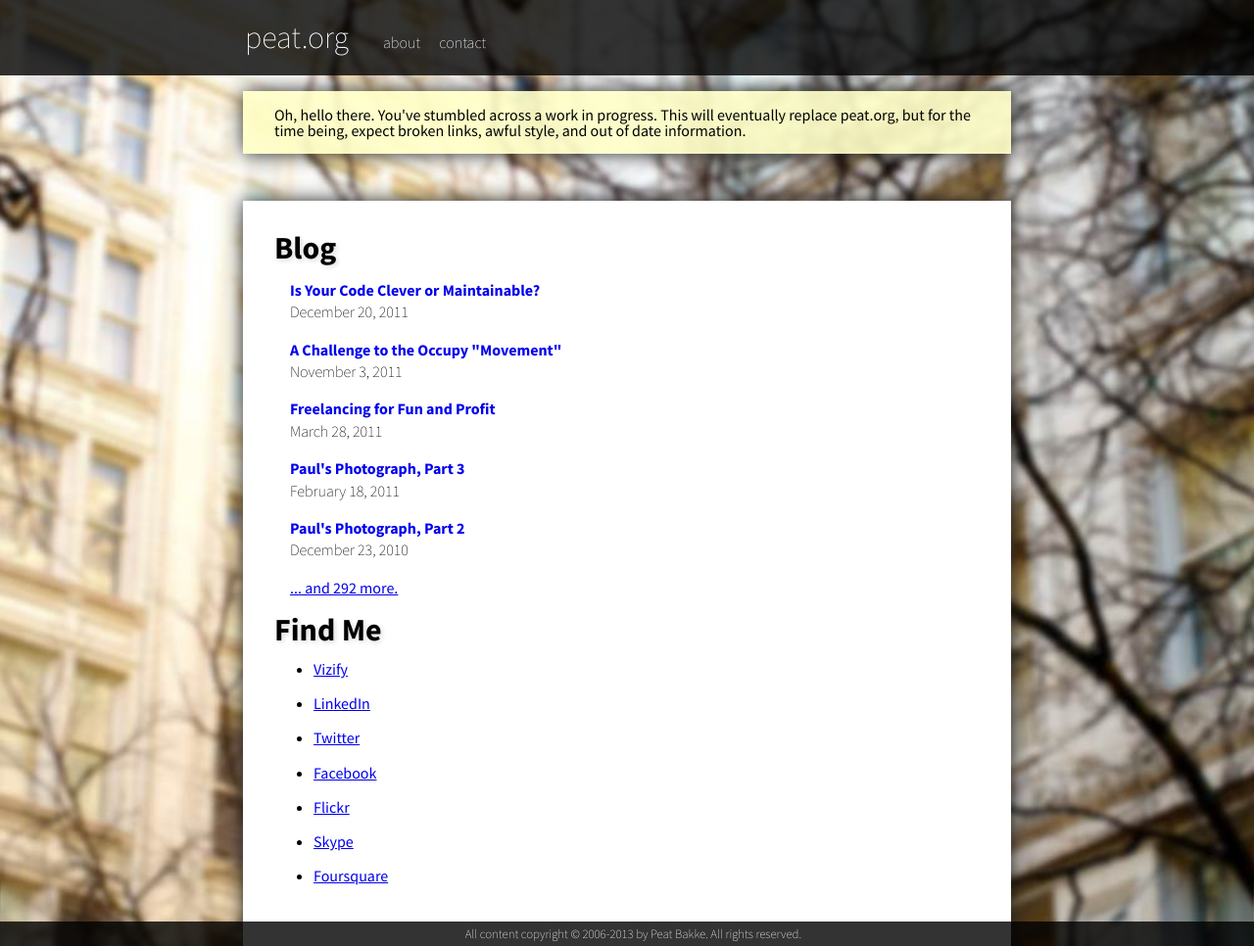
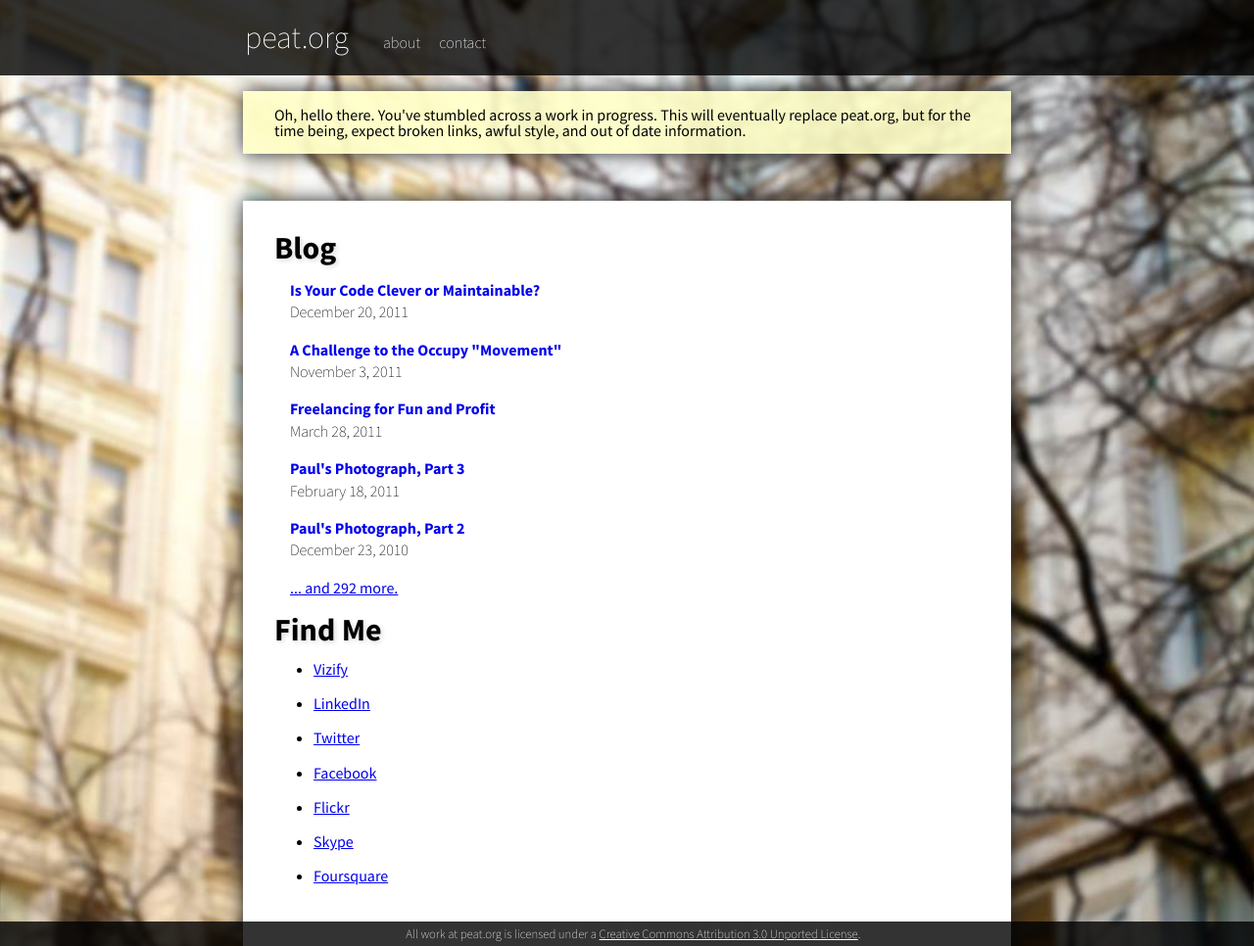
Before and after one commit to peat/pdo, a Jekyll site: the page built from index.html, in a window 1280 px wide. Shown: the whole page at 98% size. Built offline with Jekyll 4.4.1, drawn with Linux system fonts in a browser that asks for light colours.

Commit message:
Making CC

```diff
--- a/_layouts/default.html
+++ b/_layouts/default.html
@@ -57,7 +57,7 @@
       </div>
 
       <footer>
-	All content copyright &copy; 2006-{{ site.time | date: "%Y" }} by Peat Bakke. All rights reserved.
+	All work at peat.org is licensed under a <a rel="license" href="http://creativecommons.org/licenses/by/3.0/deed.en_US">Creative Commons Attribution 3.0 Unported License</a>.
       </footer>
 
     </div>
--- a/css/base.css
+++ b/css/base.css
@@ -27,7 +27,8 @@
 
 header ul { padding: 1em 0; margin: 0 auto; width: 780px; }
 header ul li { display: inline; margin: 0; padding: 0; margin-right: 1em; }
-header a { color: #fff; text-decoration: none; }
+header a, footer a { color: #fff }
+header a { text-decoration: none }
 
 footer {
     position: absolute;
```
